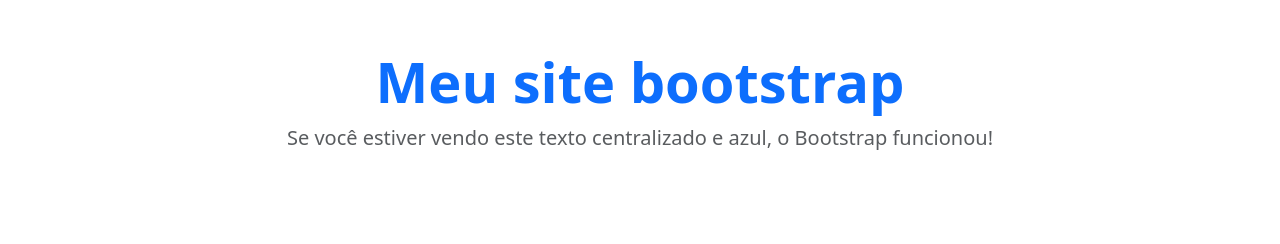
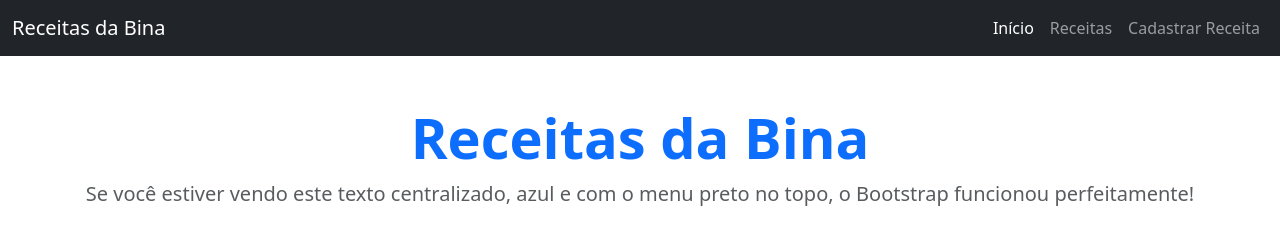
Before and after one commit to SabrinaSuga/Receitas-da-Bina, a plain HTML site: page index.html in a window 1280 px wide. Drawn offline with nearby package versions, Linux system fonts and the light colour scheme.

Commit message:
Add navigation bar and update page title and text

```diff
--- a/index.html
+++ b/index.html
@@ -8,9 +8,20 @@
 </head>
 <body>
 
+    <nav class="navbar navbar-expand-lg navbar-dark bg-dark">
+      <div class="container-fluid">
+        <a class="navbar-brand" href="index.html">Receitas da Bina</a>
+        <div class="navbar-nav">
+          <a class="nav-link active" href="index.html">Início</a>
+          <a class="nav-link" href="receitas.html">Receitas</a>
+          <a class="nav-link" href="cadastro.html">Cadastrar Receita</a>
+        </div>
+      </div>
+    </nav>
+
     <div class="container mt-5 text-center">
-        <h1 class="display-4 text-primary fw-bold">Meu site bootstrap</h1>
-        <p class="lead text-muted">Se você estiver vendo este texto centralizado e azul, o Bootstrap funcionou!</p>
+        <h1 class="display-4 text-primary fw-bold">Receitas da Bina</h1>
+        <p class="lead text-muted">Se você estiver vendo este texto centralizado, azul e com o menu preto no topo, o Bootstrap funcionou perfeitamente!</p>
     </div>
 
     <script src="https://cdn.jsdelivr.net/npm/bootstrap@5.3.3/dist/js/bootstrap.bundle.min.js" integrity="sha384-YvpcrYf0tY3lHB60NNkmXc5s9fDVZLESaAA55NDzOxhy9GkcIdslK1eN7N6jIeHz" crossorigin="anonymous"></script>
```
